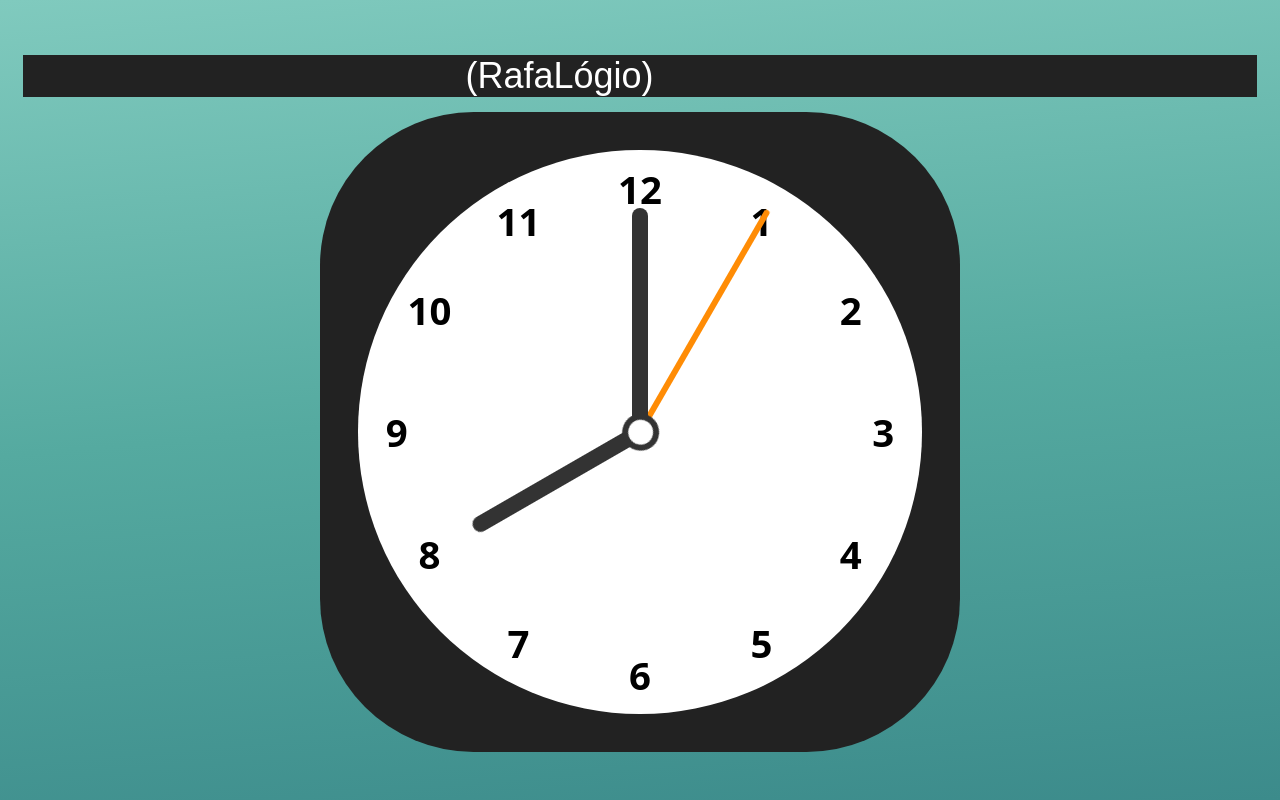
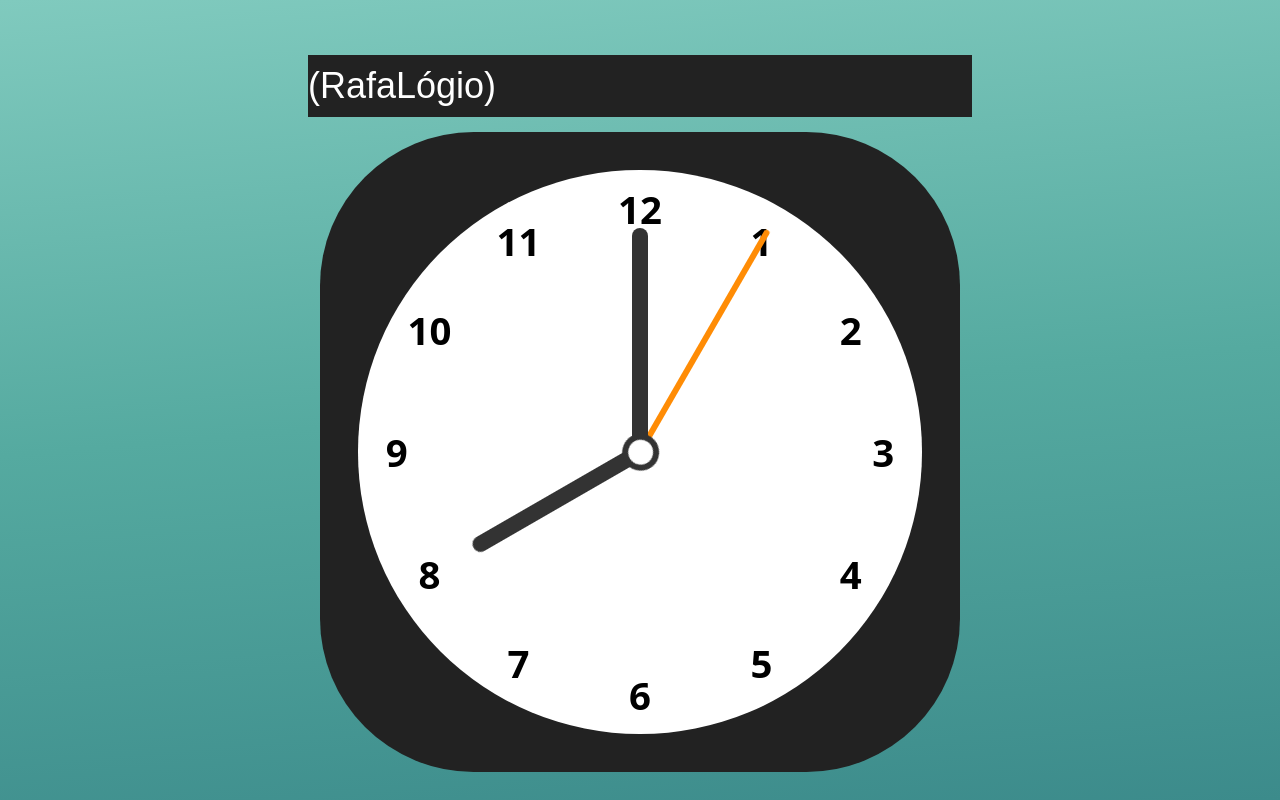
Before and after one commit to elandeol1969/projeto_relogio_online, a plain HTML site: page index.html in a window 1280 px wide. Drawn offline with Linux system fonts and the light colour scheme.

Commit message:
Terceira Versão do Relógio em 25/02/2024

```diff
--- a/style.css
+++ b/style.css
@@ -22,8 +22,7 @@
     font-size: 36px;
     background: #222;
     padding: 10px 0px;
-    margin: 15px;
-    padding: 0% 30% 0% 35%;
+    margin: 15px 300px;
 
 }
 
```
